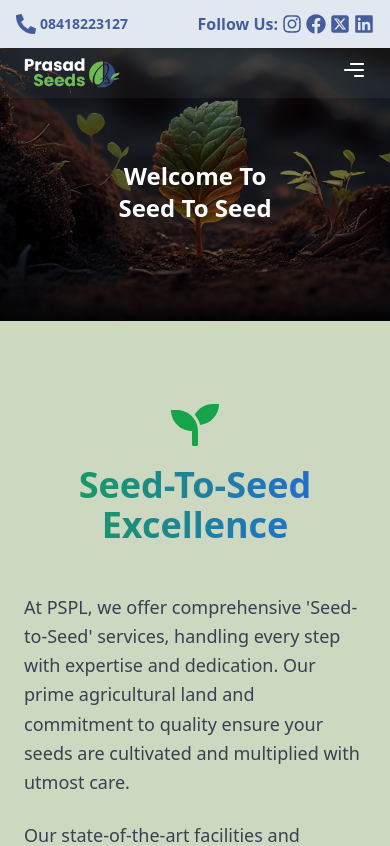
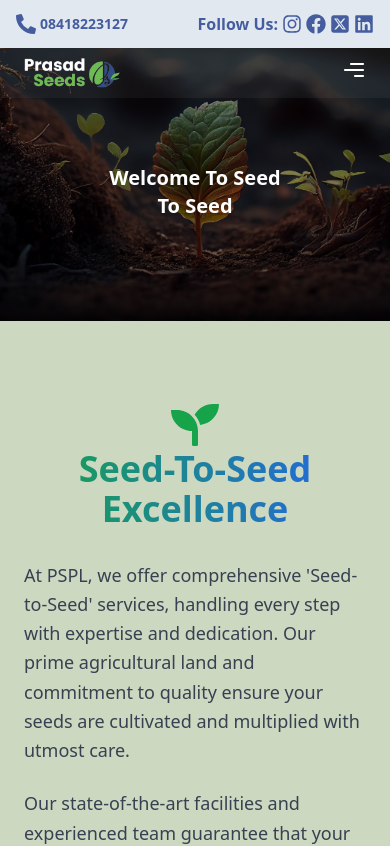
Before and after one commit to bhanudova02/rajesh-seeds, a React (Vite) app: page /seed-to-seed in a window 390 px wide. Shown: the top 846 px of the page. Built offline with nearby package versions, Linux system fonts and the light colour scheme.

Commit message:
new ui changes added

```diff
--- a/src/components/HeroComponent.jsx
+++ b/src/components/HeroComponent.jsx
@@ -8,7 +8,7 @@ export function HeroComponent({ img, title }) {
             <div className="absolute top-[60%] md:top-[56%] left-1/2 lg:top-1/2 lg:left-1/2 -translate-x-1/2 -translate-y-1/2 text-center">
                 <div className="w-full lg:w-[36rem]">
                     <FlipText
-                        className="text-white font-bold text-2xl md:text-5xl lg:text-6xl"
+                        className="text-white font-bold text-xl md:text-5xl lg:text-6xl"
                         word={title}
                     />
                 </div>
--- a/src/components/seed-to-seed/CommitmentQuality.jsx
+++ b/src/components/seed-to-seed/CommitmentQuality.jsx
@@ -53,7 +53,7 @@ const CommitmentQuality = () => {
                                         <li>Expert agricultural specialists</li>
                                     </ul>
                                 </div>
-                                <div className="md:w-1/2">
+                                <div className="w-full md:w-1/2">
                                     <img
                                         src="https://images.unsplash.com/photo-1622383563227-04401ab4e5ea?ixlib=rb-4.0.3&ixid=MnwxMjA3fDB8MHxwaG90by1wYWdlfHx8fGVufDB8fHx8&auto=format&fit=crop&w=2070&q=80"
                                         alt="Modern agricultural facility"
--- a/src/components/seed-to-seed/SeedToSeed.jsx
+++ b/src/components/seed-to-seed/SeedToSeed.jsx
@@ -4,8 +4,8 @@ export function SeedToSeed() {
     return (
         <div className="bg-[#CCD8C0] py-20">
             <div className="max-w-7xl mx-auto px-6 lg:px-8">
-                <div className="text-center mb-12">
-                    <FaSeedling className="text-5xl text-green-600 mx-auto mb-4" />
+                <div className="text-center mb-8 md:mb-12">
+                    <FaSeedling className="text-5xl text-green-600 mx-auto" />
                     <h2 className="text-4xl md:text-5xl font-bold text-transparent bg-clip-text bg-gradient-to-r from-green-600 to-blue-600">
                         Seed-To-Seed Excellence
                     </h2>
```
